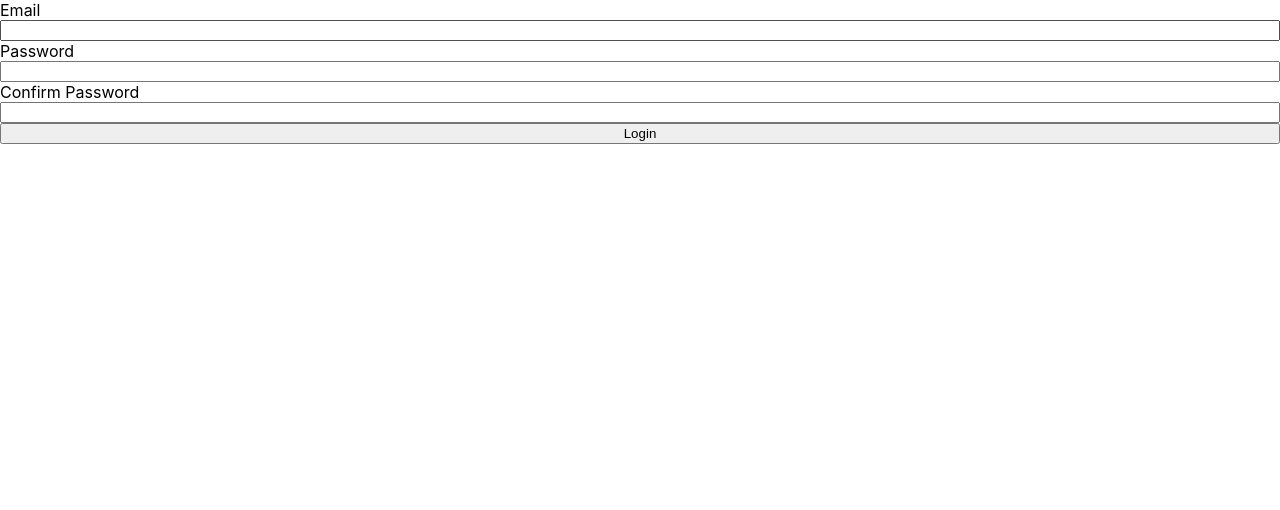
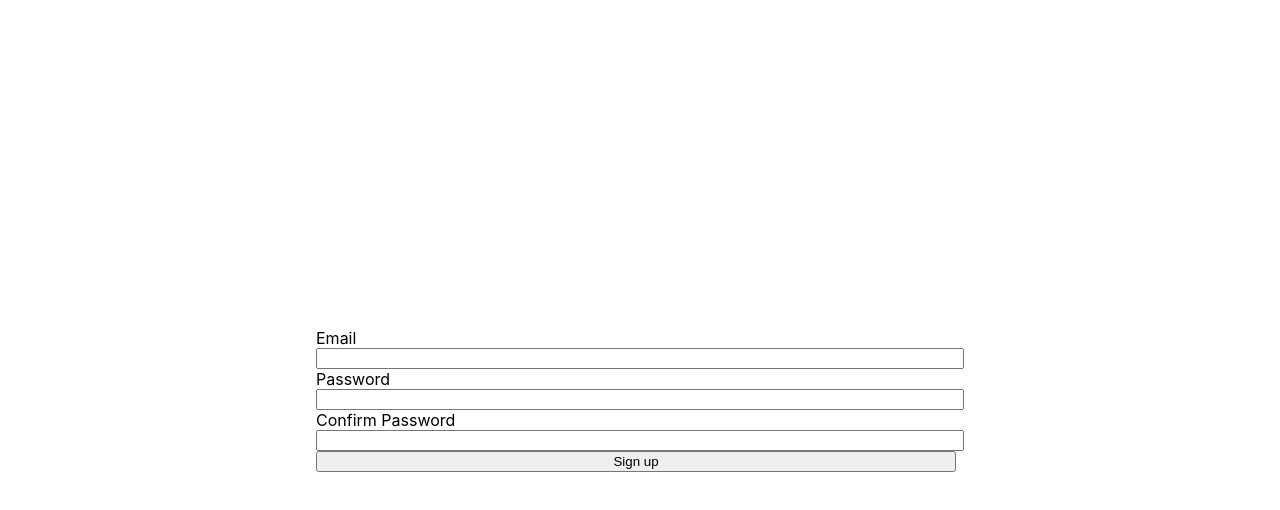
Before and after one commit to tolulope-adams/Foodie-Web, a React (Create React App) app: page / in a window 1280 px wide. Shown: the top 510 px of the page. Built offline with nearby package versions, Linux system fonts and the light colour scheme.

Commit message:
Change authentication page design

```diff
--- a/src/App.js
+++ b/src/App.js
@@ -1,21 +1,18 @@
-import logo from './logo.svg';
+import {BrowserRouter,Routes,Route} from "react-router-dom";
+
 import './App.css';
-
-import {BrowserRouter,Routes,Route} from "react-router-dom";
 
 import Home from './home';
 import Authentication from './authentication';
-
-
 
 function App() {
   return (
     <>
       <BrowserRouter>
-      <Routes>
-        <Route exact path="/home" element={<Home/>}/>
-        <Route exact path="/" element={<Authentication/>}/>
-      </Routes>
+        <Routes>
+          <Route path="/home" element={<Home/>} />
+          <Route path="/" element={<Authentication/>} />
+        </Routes>
       </BrowserRouter>
       </>
   );
--- a/src/authentication.css
+++ b/src/authentication.css
@@ -1,6 +1,17 @@
 #signup-container{
+    min-height: 100vh;
+    display: flex;
+    align-items: center;
+}
+
+#signup-container > form {
     display: flex;
     flex-direction: column;
+    margin: auto;
+}
+
+#signup-container > form > input, button {
+    width: 640px;
 }
 
 #login-container{
--- a/src/authentication.js
+++ b/src/authentication.js
@@ -1,48 +1,42 @@
 import React from 'react';
+import {useNavigate} from "react-router-dom";
+
+import {firebaseConfig} from './config.js';
+
 import './authentication.css';
-import { useNavigate} from "react-router-dom";
 
-import { initializeApp } from "firebase/app";
-import { getAuth, createUserWithEmailAndPassword, signInWithEmailAndPassword } from "firebase/auth";
-// import { getAnalytics } from "firebase/analytics";
-
-
-// Your web app's Firebase configuration
-// For Firebase JS SDK v7.20.0 and later, measurementId is optional
-const firebaseConfig = {
-  apiKey: "AIzaSyBTAFj9odjieaRK56kO9VJrvFwoTrV5VyE",
-  authDomain: "foodie-42bf4.firebaseapp.com",
-  projectId: "foodie-42bf4",
-  storageBucket: "foodie-42bf4.appspot.com",
-  messagingSenderId: "568117973905",
-  appId: "1:568117973905:web:0fce2d93cfc426e9f3c030",
-  measurementId: "G-WWT4Q14G3D"
-};
+import {initializeApp} from "firebase/app";
+import {getAuth, createUserWithEmailAndPassword, signInWithEmailAndPassword} from "firebase/auth";
 
 
 const app = initializeApp(firebaseConfig);
 const authInstance = getAuth(app);
-// const analytics = getAnalytics(app);
 
-function validatePassword(password, confirmPassword){
-  if(password !== confirmPassword){
+function Authentication() {
+  let navigate = useNavigate();
 
+
+
+  const validatePassword = (password, confirmPassword) => {
+    if(password && confirmPassword && password == confirmPassword){
+      return true;
+    }
     return false;
   }
-  return true;
-}
 
-function signup() {
+  const signup = event => {
     var signupEmail = document.getElementById("signup-email");
     var signupPassword = document.getElementById("signup-password");
     var signupConfirmPassword = document.getElementById("confirm-signup-password");
 
+    event.preventDefault();
+
     if(validatePassword(signupPassword.value, signupConfirmPassword.value)){
       createUserWithEmailAndPassword(authInstance, signupEmail.value, signupPassword.value)
         .then((userCredential) => {
-        // Signed in
+          // Sign-up suceessful
           var user = userCredential.user;
-        alert("success");
+          navigate("/home");
         })
         .catch((error) => {
           var errorCode = error.code;
@@ -55,54 +49,59 @@ function signup() {
     }
   }
 
-function login(authInstance, email, password){
-  signInWithEmailAndPassword(authInstance, email, password)
+  const login = event => {
+    var loginEmail = document.getElementById("login-email");
+    var loginPassword = document.getElementById("login-password");
+
+    event.preventDefault();
+
+    signInWithEmailAndPassword(authInstance, loginEmail, loginPassword)
       .then((userCredential) => {
-      // Signed in
+        // Sign-in suceessful
         const user = userCredential.user;
         // ...
       })
       .catch((error) => {
-      const errorCode = error.code;
-      const errorMessage = error.message;
+        var errorCode = error.code;
+        var errorMessage = error.message;
+        alert(errorMessage);
       });
   }
 
-function Authentication() {
-  const navigate = useNavigate();
+
 
   return <div>
 
     <div id="signup-container">
-
+      <form onSubmit={signup} method="POST">
         <label for="signup-email">Email</label>
 
-        <input id="signup-email" type="email"/>
+        <input id="signup-email" name="email" type="email"/>
 
         <label for="signup-password">Password</label>
 
-        <input id="signup-password" type="password"/>
+        <input id="signup-password" name="password" type="password"/>
 
         <label for="confirm-signup-password">Confirm Password</label>
 
         <input id="confirm-signup-password" type="password"/>
 
-        <button id='signup-button' onClick={() => navigate("/home")}>Login</button>
-
+        <button id='signup-button' type="submit">Sign up</button>
+      </form>
     </div>
 
     <div id="login-container">
-
+      <form onSubmit={login} method="POST">
           <label for="login-email">Email</label>
 
-        <input id="login-email" type="email"/>
+          <input id="login-email" name="email" type="email"/>
 
           <label for="login-password">Password</label>
 
-        <input id="login-password" type="password"/>
+          <input id="login-password" name="password" type="password"/>
 
-        <button id='login-button' onClick={login}>Login</button>
-
+          <button id='login-button' type="submit">Login</button>
+      </form>
     </div>
 
   </div>;
--- /dev/null
+++ b/src/config.js
@@ -0,0 +1,11 @@
+// Your web app's Firebase configuration
+// For Firebase JS SDK v7.20.0 and later, measurementId is optional
+export const firebaseConfig = {
+    apiKey: "AIzaSyBTAFj9odjieaRK56kO9VJrvFwoTrV5VyE",
+    authDomain: "foodie-42bf4.firebaseapp.com",
+    projectId: "foodie-42bf4",
+    storageBucket: "foodie-42bf4.appspot.com",
+    messagingSenderId: "568117973905",
+    appId: "1:568117973905:web:0fce2d93cfc426e9f3c030",
+    measurementId: "G-WWT4Q14G3D"
+  };
```
Lines whose indentation alone changed are shown as unchanged.
